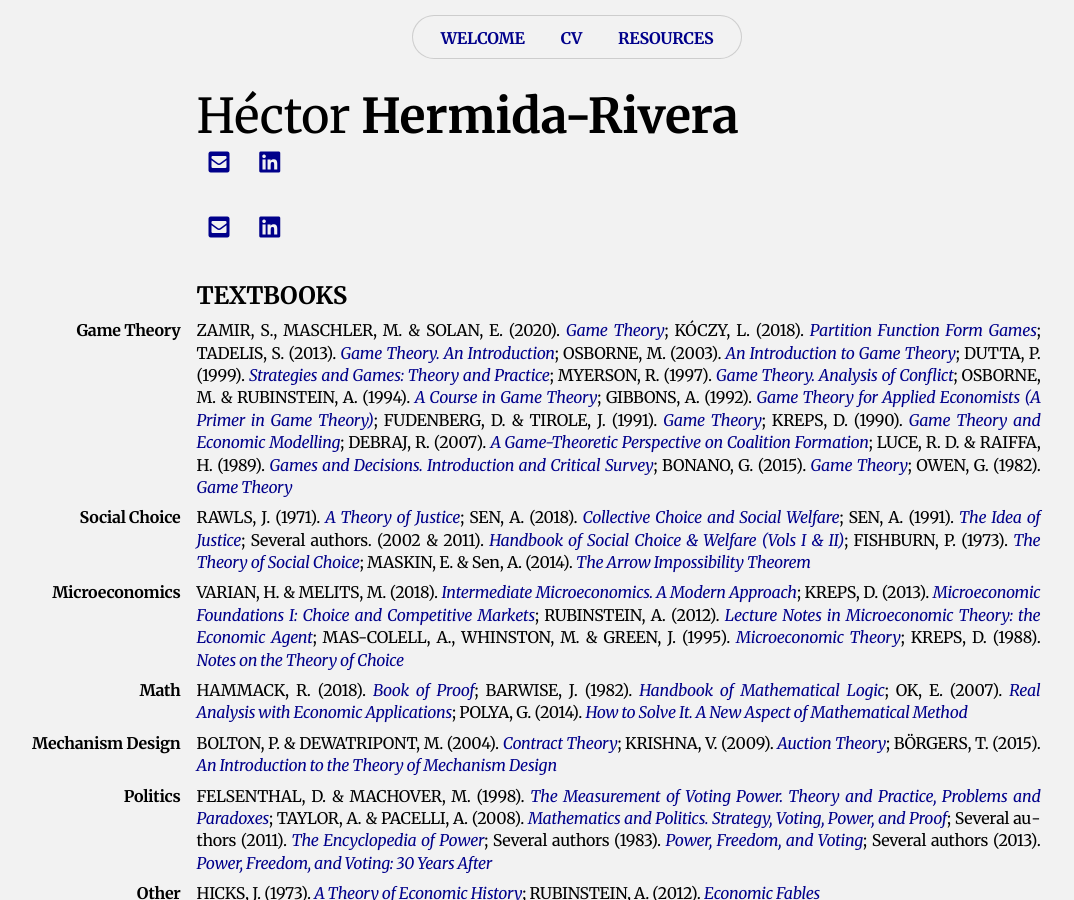
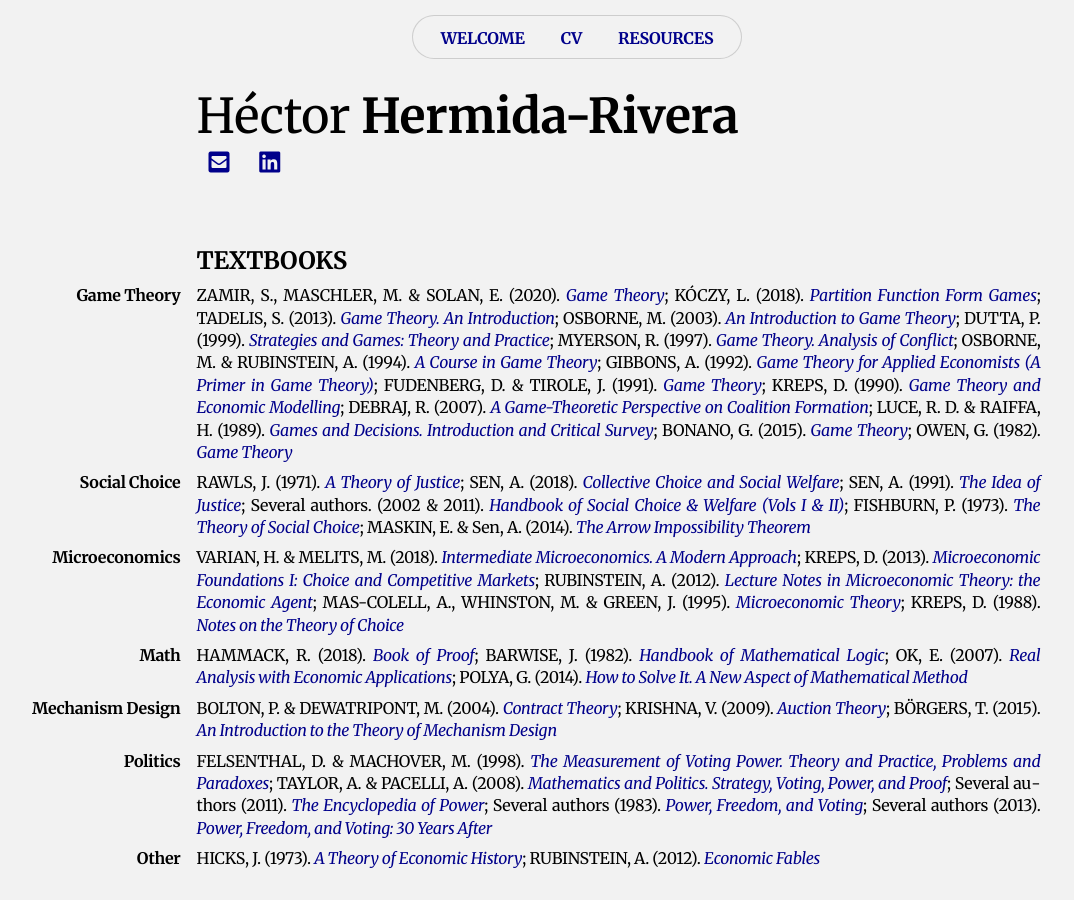
Before and after one commit to HectorHermidaRivera/hectorhermidarivera.github.io, a Jekyll site: the page built from resources.md, in a window 1280 px wide and 900 px high. Shown: the whole window, without its empty margins (63-1137 px from the left). Built offline with Jekyll 4.4.1, drawn with Linux system fonts in a browser that asks for light colours; a style sheet for code colours, icons or effects is not loaded.

Commit message:
Update resources.md

```diff
--- a/resources.md
+++ b/resources.md
@@ -3,42 +3,6 @@ layout: default
 title: Resources
 permalink: /resources/
 ---
-
-<div class="icon-row">
-  <a href="https://drive.google.com/file/d/1U52WtfZQt0LltKnNHPnS9Ce1F0kYY_Sz/view?usp=sharing" target="_blank">
-    <i class="ai ai-cv-square" style="font-size:1.50em;"></i>
-  </a>
-  <a href="mailto:hermida.rivera.hector@gtk.bme.hu">
-    <i class="fas fa-envelope-square" style="font-size:1.50em;"></i>
-  </a>
-  <a href="https://arxiv.org/search/?searchtype=author&query=Hermida-Rivera" target="_blank">
-    <i class="ai ai-arxiv-square" style="font-size:1.50em;"></i>
-  </a>
-  <a href="https://scholar.google.com/citations?user=eoXi8yYAAAAJ&hl=en&oi=ao" target="_blank">
-    <i class="ai ai-google-scholar-square" style="font-size:1.50em;"></i>
-  </a>
-  <a href="https://www.linkedin.com/in/hectorhermidarivera/" target="_blank">
-    <i class="fab fa-linkedin" style="font-size:1.50em;"></i>
-  </a>
-  <a href="https://orcid.org/0000-0003-4835-2884" target="_blank">
-    <i class="ai ai-orcid-square" style="font-size:1.50em;"></i>
-  </a>
-  <a href="https://authors.repec.org/pro/phe805/" target="_blank">
-    <i class="ai ai-ideas-repec-square" style="font-size:1.50em;"></i>
-  </a>
-  <a href="https://www.researchgate.net/profile/Hector-Hermida-Rivera" target="_blank">
-    <i class="ai ai-researchgate-square" style="font-size:1.50em;"></i>
-  </a>
-  <a href="https://www.scopus.com/authid/detail.uri?authorId=57789485800" target="_blank">
-    <i class="ai ai-scopus-square" style="font-size:1.50em;"></i>
-  </a>
-  <a href="https://papers.ssrn.com/sol3/cf_dev/AbsByAuth.cfm?per_id=6678348" target="_blank">
-    <i class="ai ai-ssrn-square" style="font-size:1.50em;"></i>
-  </a>
-  <a href="https://www.webofscience.com/wos/author/record/JED-5896-2023" target="_blank">
-    <i class="ai ai-clarivate-square" style="font-size:1.50em;"></i>
-  </a>
-</div>
 
 ## Textbooks {#textbooks}
 
```
